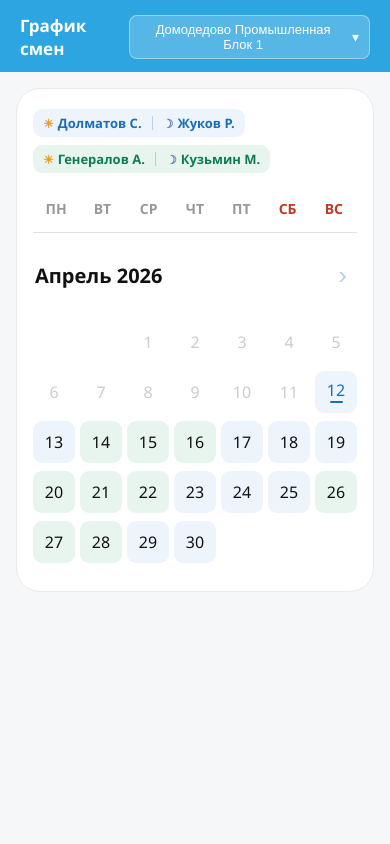
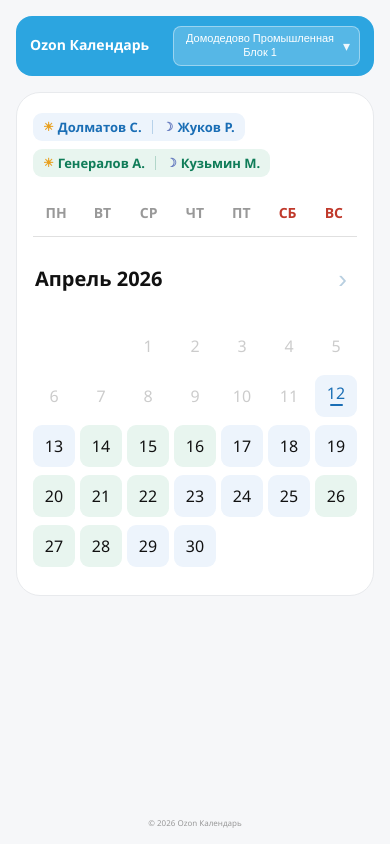
Before and after one commit to liketurbo/shift-app, a React (Vite) app: page / in a window 390 px wide. Built offline with nearby package versions, Linux system fonts and the light colour scheme.

Commit message:
Rename project to Ozon Календарь, update README, HTML, and configuration files, and enhance styling for improved layout and responsiveness.

```diff
--- a/index.html
+++ b/index.html
@@ -6,8 +6,8 @@
     <meta name="viewport" content="width=device-width, initial-scale=1.0" />
     <meta name="theme-color" content="#f6f7f9" media="(prefers-color-scheme: light)" />
     <meta name="theme-color" content="#111418" media="(prefers-color-scheme: dark)" />
-    <meta name="description" content="График смен — удобный календарь для просмотра рабочих смен" />
-    <title>График смен</title>
+    <meta name="description" content="Ozon Календарь — удобный календарь для просмотра рабочих смен" />
+    <title>Ozon Календарь</title>
   </head>
   <body>
     <div id="root"></div>
--- a/package.json
+++ b/package.json
@@ -1,5 +1,5 @@
 {
-  "name": "shift-app",
+  "name": "ozon-calendar",
   "private": true,
   "version": "0.0.0",
   "type": "module",
--- a/src/App.module.css
+++ b/src/App.module.css
@@ -1,23 +1,32 @@
 .app {
   min-height: 100vh;
   background: var(--page-bg);
+  display: flex;
+  flex-direction: column;
   transition: background-color 0.2s ease, color 0.2s ease;
 }
 
 /* ── Top bar ── */
 .topbar {
+  width: calc(100% - 32px);
+  max-width: 648px;
+  margin: 16px auto 0;
   background: var(--topbar);
   color: #fff;
-  padding: 14px 20px 12px;
+  padding: 10px 14px;
+  border-radius: 16px;
   display: flex;
   align-items: center;
   justify-content: space-between;
+  gap: 24px;
   transition: background-color 0.4s ease;
 }
 
 .topbar__title {
   font-weight: 700;
-  font-size: 1.0625rem;
+  font-size: 0.875rem;
+  line-height: 1.2;
+  white-space: nowrap;
 }
 
 /* ── Content ── */
@@ -27,6 +36,7 @@
   margin: 0 auto;
   padding: 16px;
   box-sizing: border-box;
+  flex: 1;
 }
 
 /* ── Calendar card ── */
@@ -36,3 +46,14 @@
   border: 1px solid var(--border);
   padding: 20px 16px 28px;
 }
+
+/* ── Footer ── */
+.footer {
+  width: calc(100% - 32px);
+  max-width: 648px;
+  margin: 0 auto;
+  padding: 8px 0 16px;
+  color: var(--text-muted);
+  font-size: 0.5rem;
+  text-align: center;
+}
--- a/src/App.tsx
+++ b/src/App.tsx
@@ -49,7 +49,7 @@ export default function ShiftSchedule() {
   return (
     <div className={styles.app}>
       <div className={styles.topbar}>
-        <div className={styles.topbar__title}>График смен</div>
+        <div className={styles.topbar__title}>Ozon Календарь</div>
         <WarehouseDropdown
           warehouses={warehouses}
           selectedId={activeWarehouseId}
@@ -78,8 +78,11 @@ export default function ShiftSchedule() {
             warehouse={warehouse}
           />
         </div>
+      </div>
 
-      </div>
+      <footer className={styles.footer}>
+        © {today.getFullYear()} Ozon Календарь
+      </footer>
     </div>
   );
 }
--- a/src/components/WarehouseDropdown.module.css
+++ b/src/components/WarehouseDropdown.module.css
@@ -1,5 +1,7 @@
 .dropdown {
   position: relative;
+  flex: 1;
+  min-width: 0;
 }
 
 .btn {
@@ -10,9 +12,12 @@
   border: 1px solid rgba(255, 255, 255, 0.4);
   border-radius: 8px;
   color: #fff;
-  font-size: 0.8125rem;
+  width: 100%;
+  max-width: 390px;
+  font-size: 0.6875rem;
   font-weight: 500;
-  padding: 6px 10px;
+  line-height: 1.25;
+  padding: 5px 9px;
   cursor: pointer;
 }
 
--- a/vite.config.ts
+++ b/vite.config.ts
@@ -9,5 +9,5 @@ export default defineConfig({
       usePolling: true
     }
   },
-  base: '/shift-app'
+  base: '/ozon-calendar'
 })
```
Also changed, not shown: 2 other files (tests, documents, lock files or other folders).
